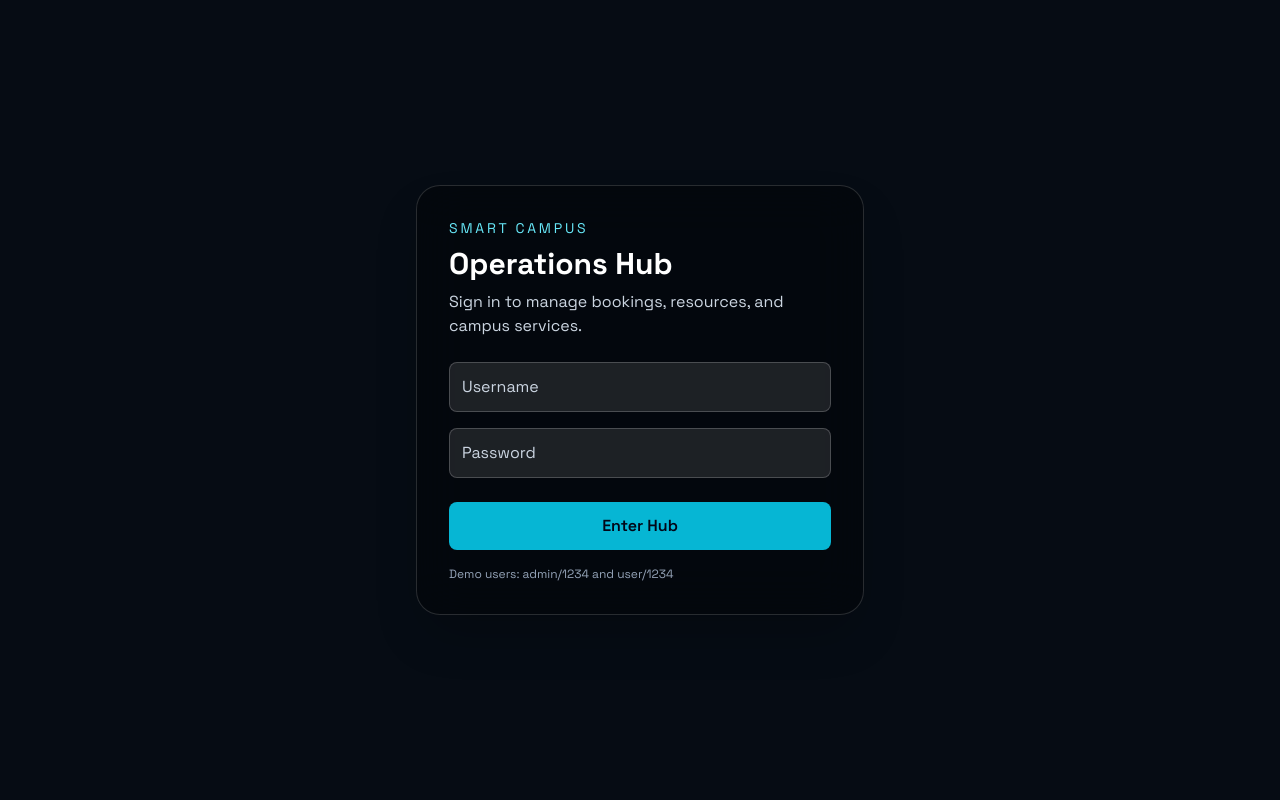
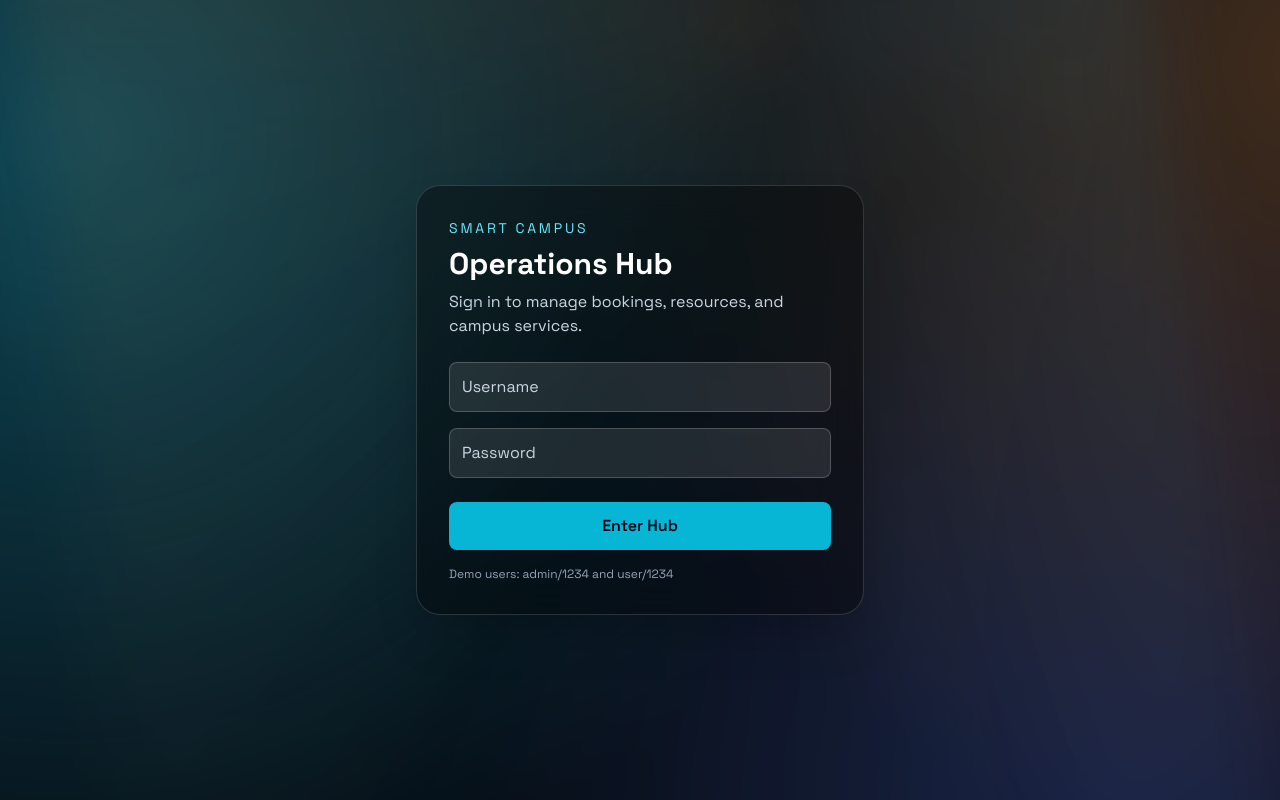
Before and after one commit to rashmikanirml/MOLA, a React (Create React App) app in the folder mola-frontend/: page / in a window 1280 px wide. Built offline with nearby package versions, Linux system fonts and the light colour scheme.

Commit message:
Add animated global background for frontend shell

```diff
--- a/mola-frontend/src/App.js
+++ b/mola-frontend/src/App.js
@@ -10,6 +10,7 @@ import ProtectedRoute from "./components/ProtectedRoute.jsx";
 
 function App() {
   return (
+    <div className="app-shell">
       <AuthProvider>
         <Router>
           <Routes>
@@ -49,6 +50,7 @@ function App() {
           </Routes>
         </Router>
       </AuthProvider>
+    </div>
   );
 }
 
--- a/mola-frontend/src/index.css
+++ b/mola-frontend/src/index.css
@@ -4,8 +4,72 @@
 @tailwind components;
 @tailwind utilities;
 
+@keyframes orbitalShift {
+  0% {
+    transform: translate3d(-8%, -6%, 0) scale(1);
+  }
+  50% {
+    transform: translate3d(6%, 8%, 0) scale(1.12);
+  }
+  100% {
+    transform: translate3d(-8%, -6%, 0) scale(1);
+  }
+}
+
+@keyframes auroraFlow {
+  0% {
+    transform: rotate(0deg) translateX(-2%);
+    opacity: 0.48;
+  }
+  50% {
+    transform: rotate(180deg) translateX(3%);
+    opacity: 0.72;
+  }
+  100% {
+    transform: rotate(360deg) translateX(-2%);
+    opacity: 0.48;
+  }
+}
+
 body {
   @apply text-slate-100;
   font-family: "Space Grotesk", sans-serif;
   background: #060c14;
+  min-height: 100vh;
+  overflow-x: hidden;
 }
+
+body::before,
+body::after {
+  content: "";
+  position: fixed;
+  inset: -20%;
+  z-index: -2;
+  pointer-events: none;
+}
+
+body::before {
+  background:
+    radial-gradient(circle at 18% 24%, rgba(34, 211, 238, 0.3), transparent 45%),
+    radial-gradient(circle at 82% 18%, rgba(251, 146, 60, 0.24), transparent 42%),
+    radial-gradient(circle at 72% 78%, rgba(99, 102, 241, 0.2), transparent 38%);
+  filter: blur(22px);
+  animation: orbitalShift 16s ease-in-out infinite;
+}
+
+body::after {
+  z-index: -1;
+  background:
+    conic-gradient(from 0deg at 30% 30%, rgba(56, 189, 248, 0.16), transparent 35%, rgba(251, 146, 60, 0.14), transparent 72%, rgba(56, 189, 248, 0.16));
+  filter: blur(34px);
+  animation: auroraFlow 24s linear infinite;
+}
+
+#root {
+  min-height: 100vh;
+}
+
+.app-shell {
+  position: relative;
+  isolation: isolate;
+}
```
Lines whose indentation alone changed are shown as unchanged.
